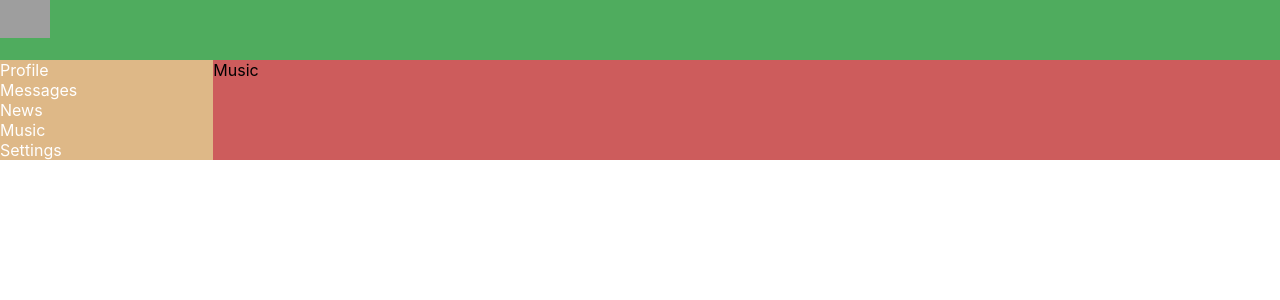
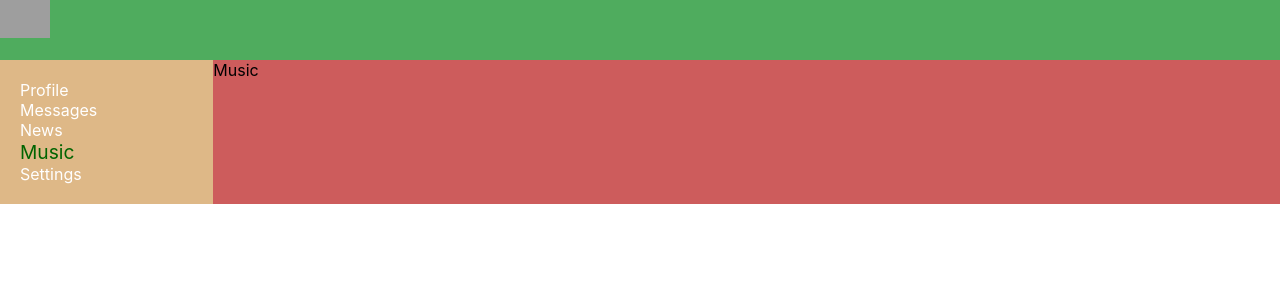
Before and after one commit to drobinskyi/SocialNetwork, a React (Create React App) app: page /music in a window 1280 px wide. Shown: the top 300 px of the page. Built offline with nearby package versions, Linux system fonts and the light colour scheme; grey boxes are pictures that could not be loaded.

Commit message:
Use NavLink in Navbar

```diff
--- a/src/App.js
+++ b/src/App.js
@@ -16,6 +16,7 @@ const App = (props) => {
         <Navbar />
         <div className='app-wrapper-content'>
           <Routes>
+            <Route path='/' element={<Profile />} />
             <Route path='/profile' element={<Profile />} />
             <Route path='/dialogs' element={<Dialogs />} />
             <Route path='/news' element={<News />} />
--- a/src/components/Navbar/Navbar.jsx
+++ b/src/components/Navbar/Navbar.jsx
@@ -1,21 +1,22 @@
+import { NavLink } from 'react-router-dom';
 import s from './Navbar.module.css';
 
 const Navbar = () => {
     return <nav className={s.nav}>
-        <div className={`${s.item} ${s.active}`}>
-            <a href='/profile'>Profile</a>
+        <div>
+            <NavLink to='/profile' className={(navData) => navData.isActive ? s.active : s.item}>Profile</NavLink>
         </div>
-        <div className={s.item}>
-            <a href='/dialogs'>Messages</a>
+        <div>
+            <NavLink to='/dialogs' className={(navData) => navData.isActive ? s.active : s.item}>Messages</NavLink>
         </div>
-        <div className={s.item}>
-            <a href='/news'>News</a>
+        <div>
+            <NavLink to='/news' className={(navData) => navData.isActive ? s.active : s.item}>News</NavLink>
         </div>
-        <div className={s.item}>
-            <a href='music'>Music</a>
+        <div>
+            <NavLink to='music' className={(navData) => navData.isActive ? s.active : s.item}>Music</NavLink>
         </div>
-        <div className={s.item}>
-            <a href='settings'>Settings</a>
+        <div>
+            <NavLink to='settings' className={(navData) => navData.isActive ? s.active : s.item}>Settings</NavLink>
         </div>
     </nav>
 }
--- a/src/components/Navbar/Navbar.module.css
+++ b/src/components/Navbar/Navbar.module.css
@@ -1,13 +1,16 @@
 .nav {
     grid-area: n;
     background-color: burlywood;
+    padding: 20px;
   }
 
-  .item a{
+  .item {
     color: white;
     text-decoration: none;
   }
 
-  .item.active {
-    color: blueviolet;
+  a.active {
+    color: darkgreen;
+    font-size: larger;
+    text-decoration: none;
   }
```
